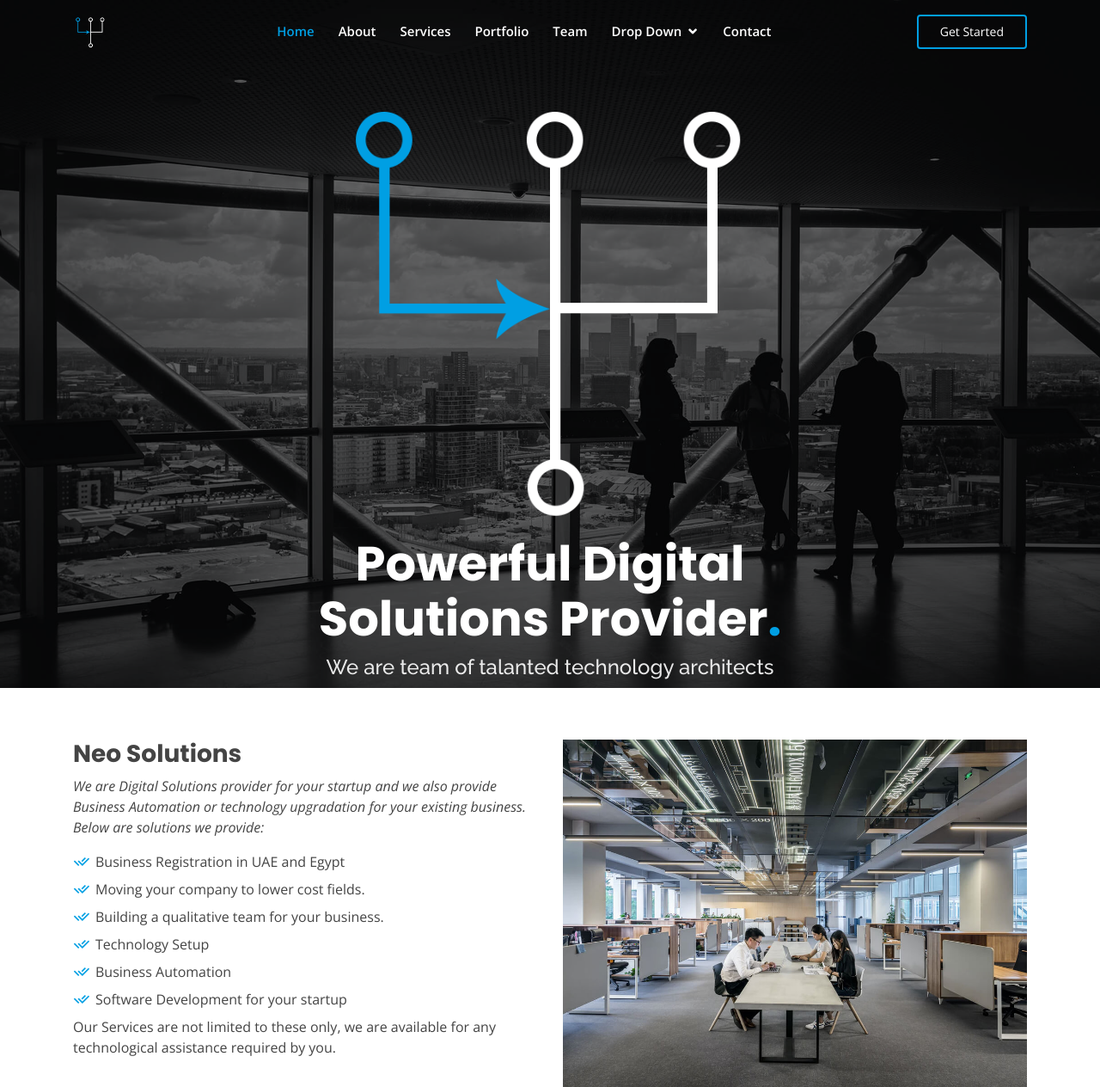
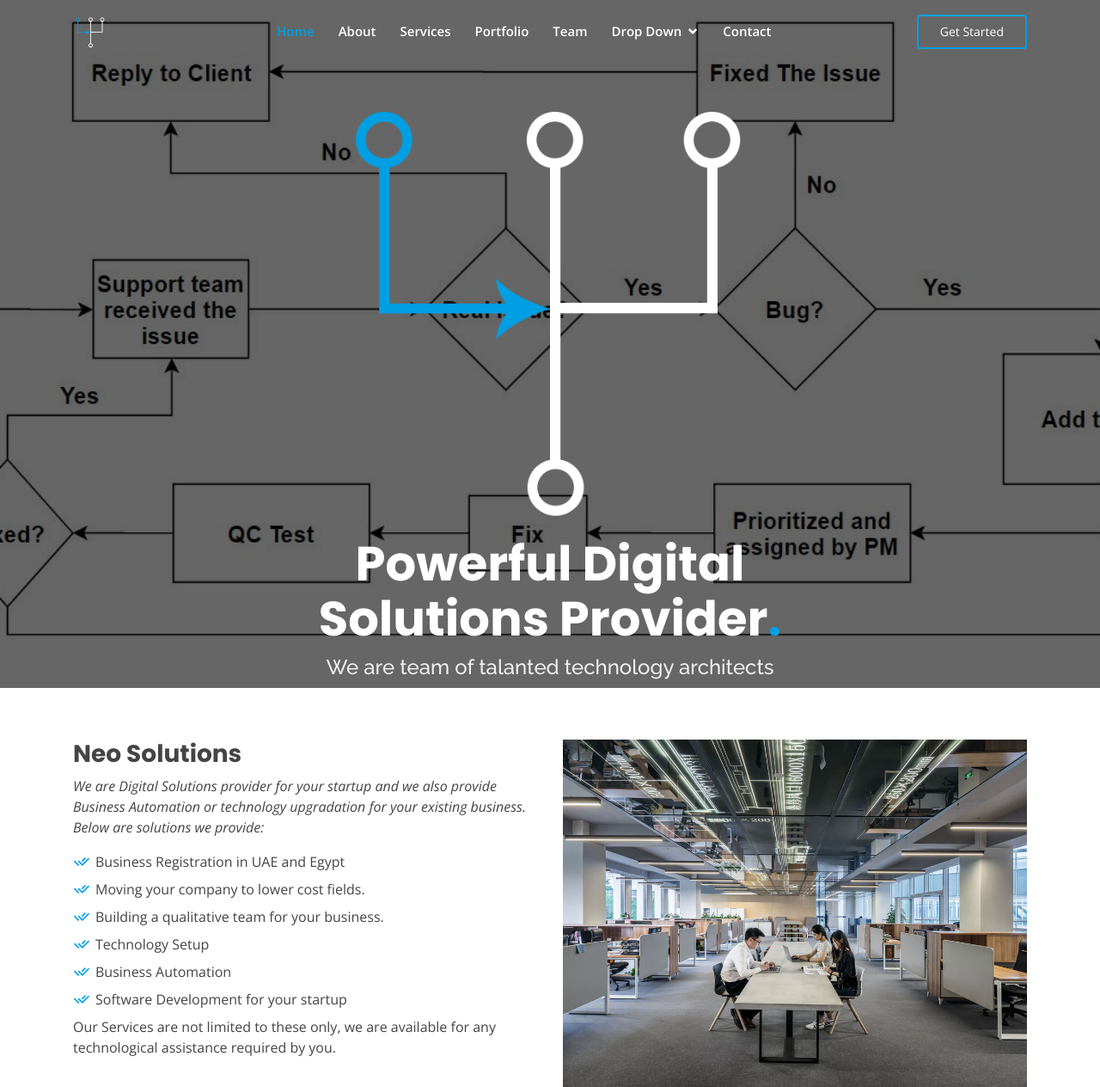
Before and after one commit to fahadrashid92/NeoSolutions, a PHP site: page /index.html in a window 1280 px wide. Shown: the top 1264 px of the page at 86% size. Run offline with PHP 8.4, Linux system fonts and the light colour scheme.

Commit message:
Update style.css

```diff
--- a/assets/css/style.css
+++ b/assets/css/style.css
@@ -413,7 +413,7 @@ h1, h2, h3, h4, h5, h6 {
 #hero {
   width: 100%;
   height: 100vh;
-  background: url("../img/hero-bg.jpg") top center;
+  background: url("../img/bg-new.JPG") top center;
   background-size: cover;
   position: relative;
 }
```
